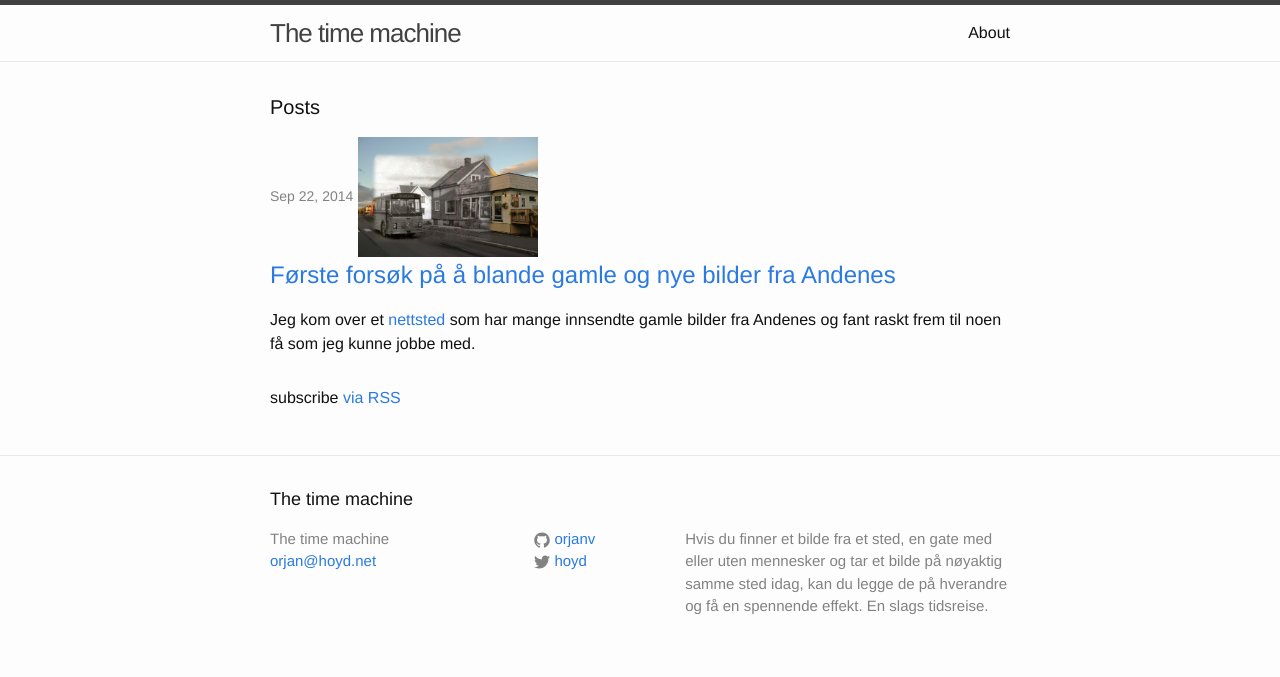
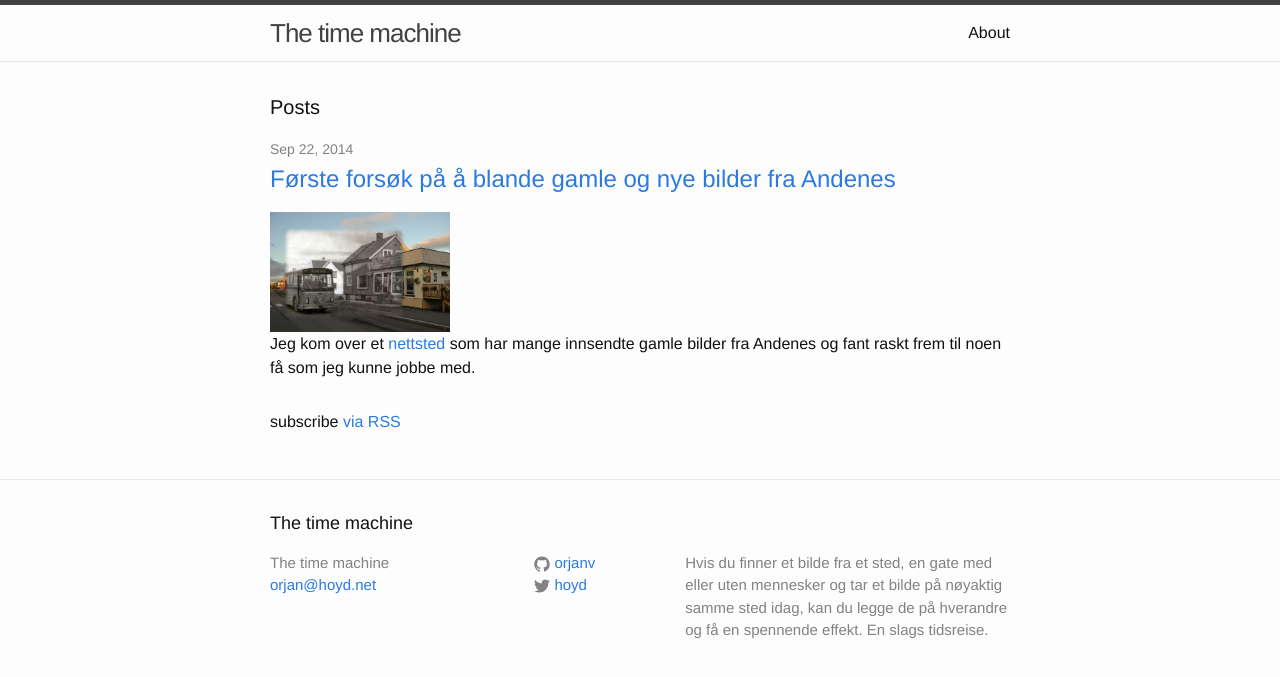
Before and after one commit to orjanv/orjanv.github.io, a Jekyll site: the page built from index.html, in a window 1280 px wide. Shown: the top 677 px of the page. Built offline with Jekyll 4.4.1, drawn with Linux system fonts in a browser that asks for light colours.

Commit message:
updated front

```diff
--- a/index.html
+++ b/index.html
@@ -10,10 +10,10 @@ layout: default
     {% for post in site.posts %}
       <li>
         <span class="post-meta">{{ post.date | date: "%b %-d, %Y" }}</span>
-	<img src="{{ post.thumbnail }}" align="center" width ="180px" style:"float:left"/>
         <h2>
           <a class="post-link" href="{{ post.url | prepend: site.baseurl }}">{{ post.title }}</a>
         </h2>
+	<img src="{{ post.thumbnail }}" width ="180px" style:"float:left"/>
 	{{ post.excerpt }}
       </li>
     {% endfor %}
```
